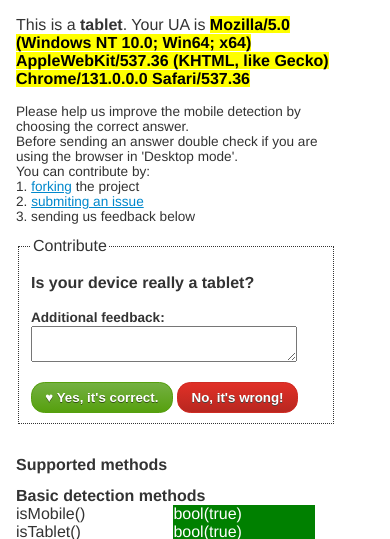
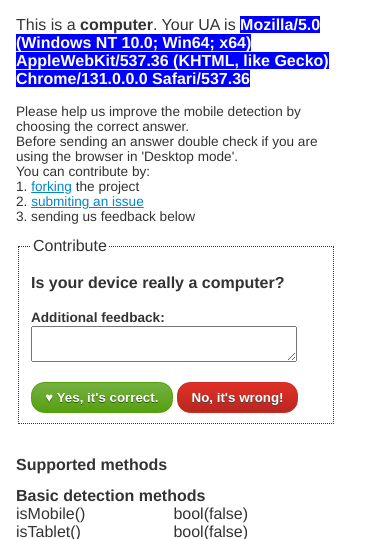
Before and after one commit to serbanghita/Mobile-Detect, a PHP site: page /examples/demo.php in a window 390 px wide. Shown: the part 110-649 px from the top of the page. Run offline with PHP 8.4, Linux system fonts and the light colour scheme; some libraries are stand-ins or nearby versions.

Commit message:
fix a tablet devise list bug

```diff
--- a/Mobile_Detect.php
+++ b/Mobile_Detect.php
@@ -183,7 +183,7 @@ class Mobile_Detect
         // @ref: http://msdn.microsoft.com/en-us/library/ie/hh920767(v=vs.85).aspx
         'SurfaceTablet'     => 'Windows NT [0-9.]+; ARM;',
         // @ref: http://shopping1.hp.com/is-bin/INTERSHOP.enfinity/WFS/WW-USSMBPublicStore-Site/en_US/-/USD/ViewStandardCatalog-Browse?CatalogCategoryID=JfIQ7EN5lqMAAAEyDcJUDwMT
-        'HPTablet'          => 'HP Slate (7|8|10)||HP ElitePad 900|hp-tablet|EliteBook.*Touch|HP 8|Slate 21|HP SlateBook 10',
+        'HPTablet'          => 'HP Slate (7|8|10)|HP ElitePad 900|hp-tablet|EliteBook.*Touch|HP 8|Slate 21|HP SlateBook 10',
         // @note: watch out for PadFone, see #132
         'AsusTablet'        => '^.*PadFone((?!Mobile).)*$|Transformer|TF101|TF101G|TF300T|TF300TG|TF300TL|TF700T|TF700KL|TF701T|TF810C|ME171|ME301T|ME302C|ME371MG|ME370T|ME372MG|ME172V|ME173X|ME400C|Slider SL101|\bK00F\b|TX201LA',
         'BlackBerryTablet'  => 'PlayBook|RIM Tablet',
@@ -368,9 +368,9 @@ class Mobile_Detect
         'Hudl'              => 'Hudl HT7S3',
         // @ref: http://www.telstra.com.au/home-phone/thub-2/
         'TelstraTablet'     => 'T-Hub2',
-        'GenericTablet'     => 'Android.*\b97D\b|Tablet(?!.*PC)|ViewPad7|BNTV250A|MID-WCDMA|LogicPD Zoom2|\bA7EB\b|CatNova8|A1_07|CT704|CT1002|\bM721\b|rk30sdk|\bEVOTAB\b|M758A|ET904|ALUMIUM10|Smartfren Tab|Tablet-PC-4|Tagi Tab',
         'JaytechTablet'     => 'TPC-PA762',
         'BlaupunktTablet'   => 'Endeavour 800NG|Endeavour 1010',
+        'GenericTablet'     => 'Android.*\b97D\b|Tablet(?!.*PC)|BNTV250A|MID-WCDMA|LogicPD Zoom2|\bA7EB\b|CatNova8|A1_07|CT704|CT1002|\bM721\b|rk30sdk|\bEVOTAB\b|M758A|ET904|ALUMIUM10|Smartfren Tab|Tablet-PC-4|Tagi Tab',
     );
 
     /**
```
